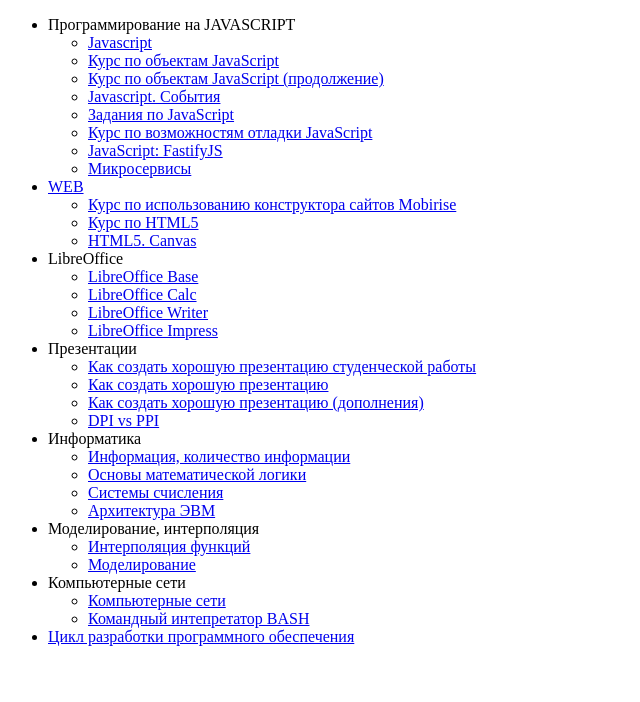
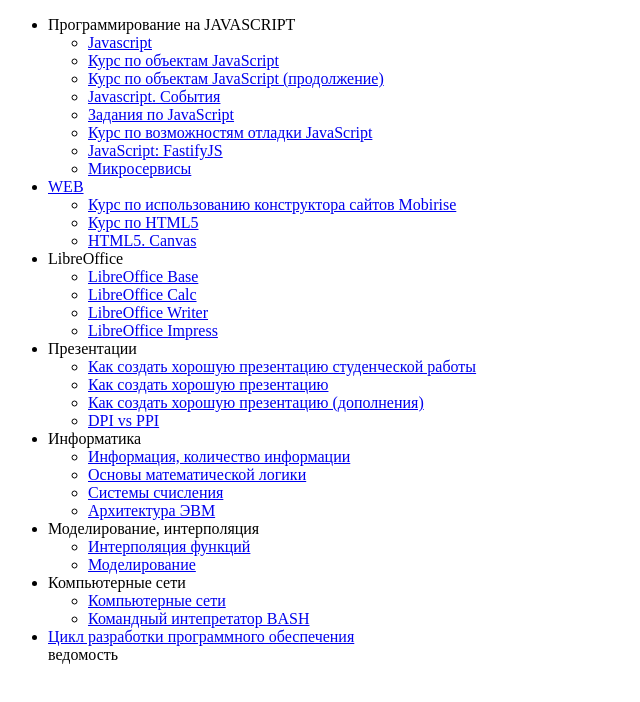
Before and after one commit to Peymer/DL, a website: page courses/index.html in a window 1280 px wide. Shown: the whole page, without its empty margins (0-640 px from the left). Drawn offline with Linux system fonts and the light colour scheme.

Commit message:
modified:   courses/index.html

```diff
--- a/courses/index.html
+++ b/courses/index.html
@@ -67,6 +67,7 @@
         <li><a href="ProgramLifeCicle/index.html">Цикл разработки программного обеспечения</a></li>
 
         <!-- <li><a href="Examen/tests.html">Задачи Информатика 1 курс</a></li> -->
+        <a hrep="ведомость пропуски 2024-2025 (1).xls">ведомость</a>
     </ul>
 </body>
 
```
